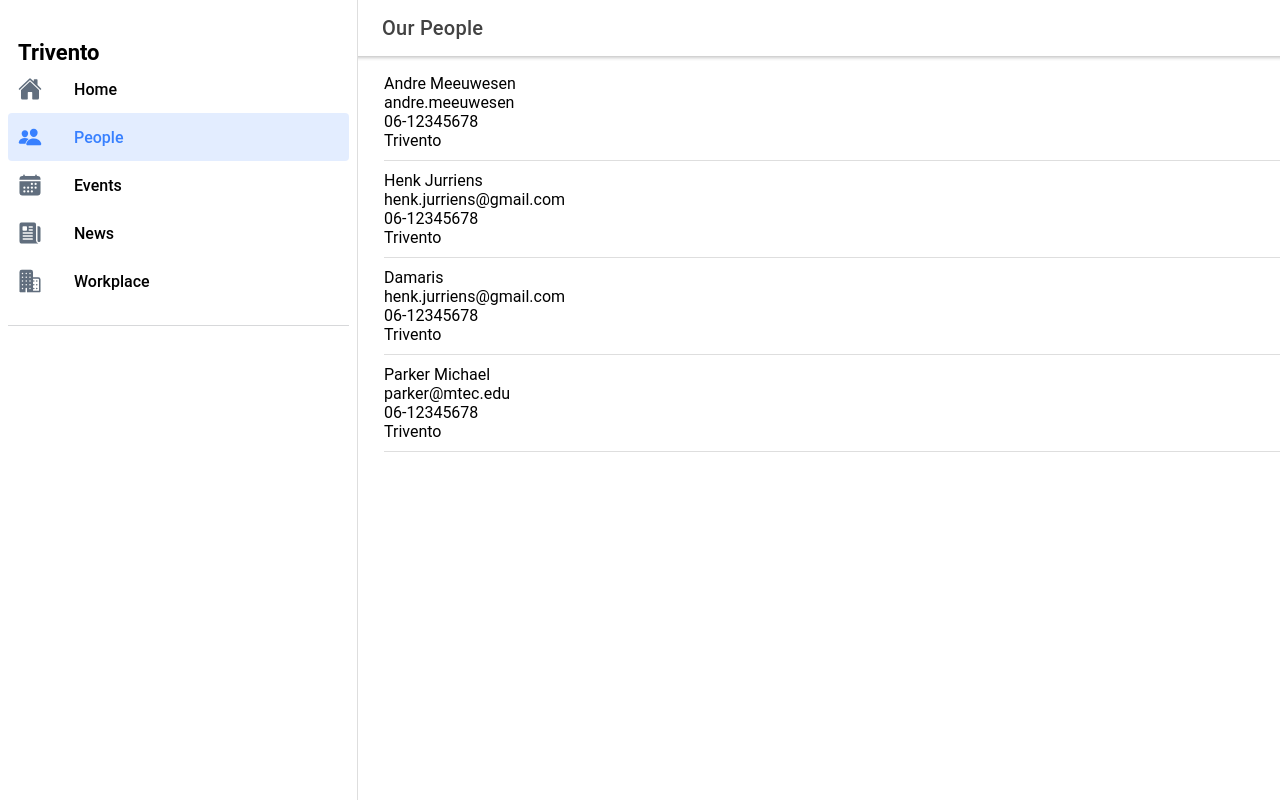
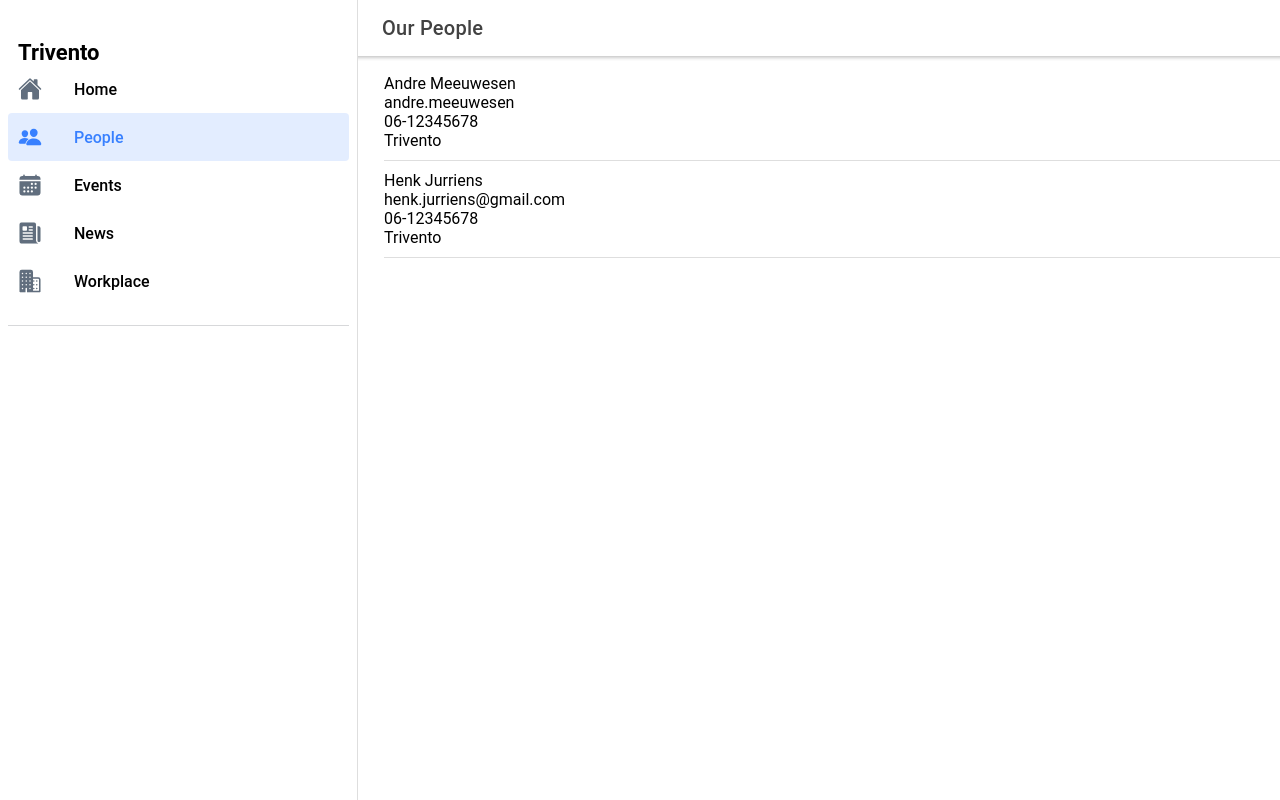
Before and after one commit to dayclocks/appflow-demo, a React (Create React App) app: page /page/People in a window 1280 px wide. Built offline with nearby package versions, Linux system fonts and the light colour scheme.

Commit message:
remove people

```diff
--- a/package.json
+++ b/package.json
@@ -21,6 +21,7 @@
     "@types/react-dom": "^16.9.10",
     "@types/react-router": "^5.1.11",
     "@types/react-router-dom": "^5.1.7",
+    "cordova-plugin-ionic": "5.5.2",
     "ionicons": "^5.4.0",
     "react": "^17.0.1",
     "react-dom": "^17.0.1",
--- a/src/pages/PeoplePage.tsx
+++ b/src/pages/PeoplePage.tsx
@@ -30,18 +30,6 @@ const Page: React.FC = () => {
     {
       name: "Henk Jurriens",
       email: "henk.jurriens@gmail.com",
-      phone: "06-12345678",
-      work: "Trivento",
-    },
-    {
-      name: "Damaris",
-      email: "henk.jurriens@gmail.com",
-      phone: "06-12345678",
-      work: "Trivento",
-    },
-    {
-      name: "Parker Michael",
-      email: "parker@mtec.edu",
       phone: "06-12345678",
       work: "Trivento",
     },
```
Also changed, not shown: 7 other files (tests, documents, lock files or other folders).
